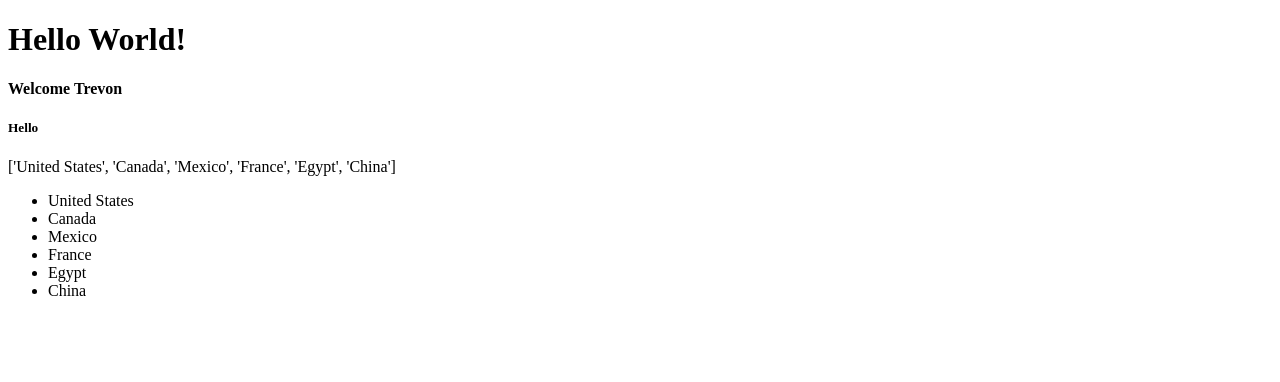
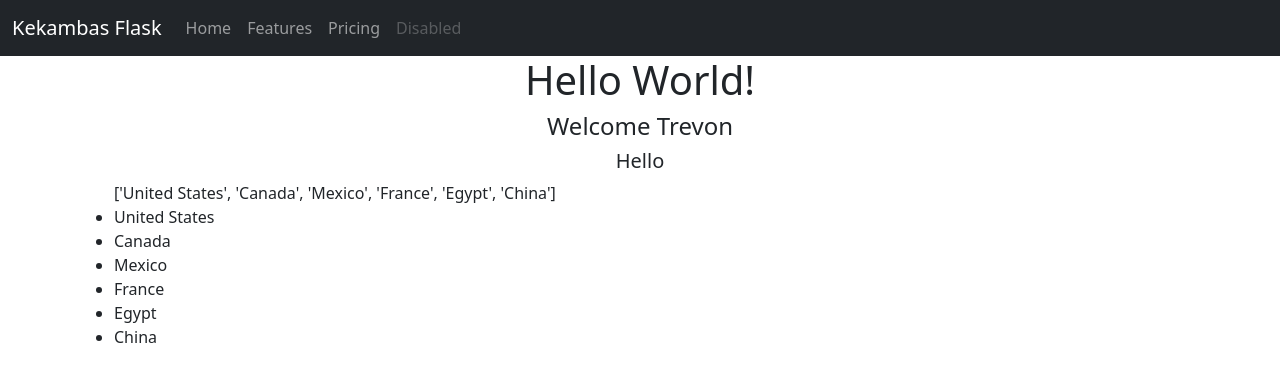
Before and after one commit to TopGameDev/CT-Week6-Day1-Inclass, a Flask app: page / in a window 1280 px wide. Shown: the top 382 px of the page. Run offline with Flask 3, Linux system fonts and the light colour scheme.

Commit message:
Added bootstrap and css

```diff
--- a/app/templates/index.html
+++ b/app/templates/index.html
@@ -5,24 +5,38 @@
     <meta http-equiv="X-UA-Compatible" content="IE=edge">
     <meta name="viewport" content="width=device-width, initial-scale=1.0">
     <title>Flask Intro</title>
+    <link rel="stylesheet" href="https://cdn.jsdelivr.net/npm/bootstrap@5.3.1/dist/css/bootstrap.min.css">
 </head>
 <body>
+
+    {% include 'nav.html' %}
+
+    <div class="row">
+        <div class="col text-center">
             <h1>Hello World!</h1>
             <h4>Welcome {{ first_name }}</h4>
-
             {% if first_name == 'Trevon' %}
                 <h5>Hello</h5>
             {% else %}
                 <h5>Goodbye</h5>
             {% endif %}
+        </div>
+    </div>
 
+    <div class="container">
+        <div class="row">
+            <div class="col">
+                <ul>
                     {{ countries }}
-
-    <ul>
                     {% for country in countries %}
                         <li>{{ country }}</li>
                     {% endfor %}
                 </ul>
+            </div>
+        </div>
+    </div>
 
+
+    <script src="https://cdn.jsdelivr.net/npm/bootstrap@5.3.1/dist/js/bootstrap.bundle.min.js"></script>
 </body>
 </html>
--- /dev/null
+++ b/app/templates/nav.html
@@ -0,0 +1,16 @@
+<nav class="navbar navbar-expand-lg bg-dark" data-bs-theme = "dark">
+    <div class="container-fluid">
+      <a class="navbar-brand" href="#">Kekambas Flask</a>
+      <button class="navbar-toggler" type="button" data-bs-toggle="collapse" data-bs-target="#navbarNav" aria-controls="navbarNav" aria-expanded="false" aria-label="Toggle navigation">
+        <span class="navbar-toggler-icon"></span>
+      </button>
+      <div class="collapse navbar-collapse" id="navbarNav">
+        <ul class="navbar-nav">
+            <a class="nav-link" href="#">Home</a>
+            <a class="nav-link" href="#">Features</a>
+            <a class="nav-link" href="#">Pricing</a>
+            <a class="nav-link disabled" aria-disabled="true">Disabled</a>
+        </ul>
+      </div>
+    </div>
+  </nav>
```
Lines whose indentation alone changed are shown as unchanged.
